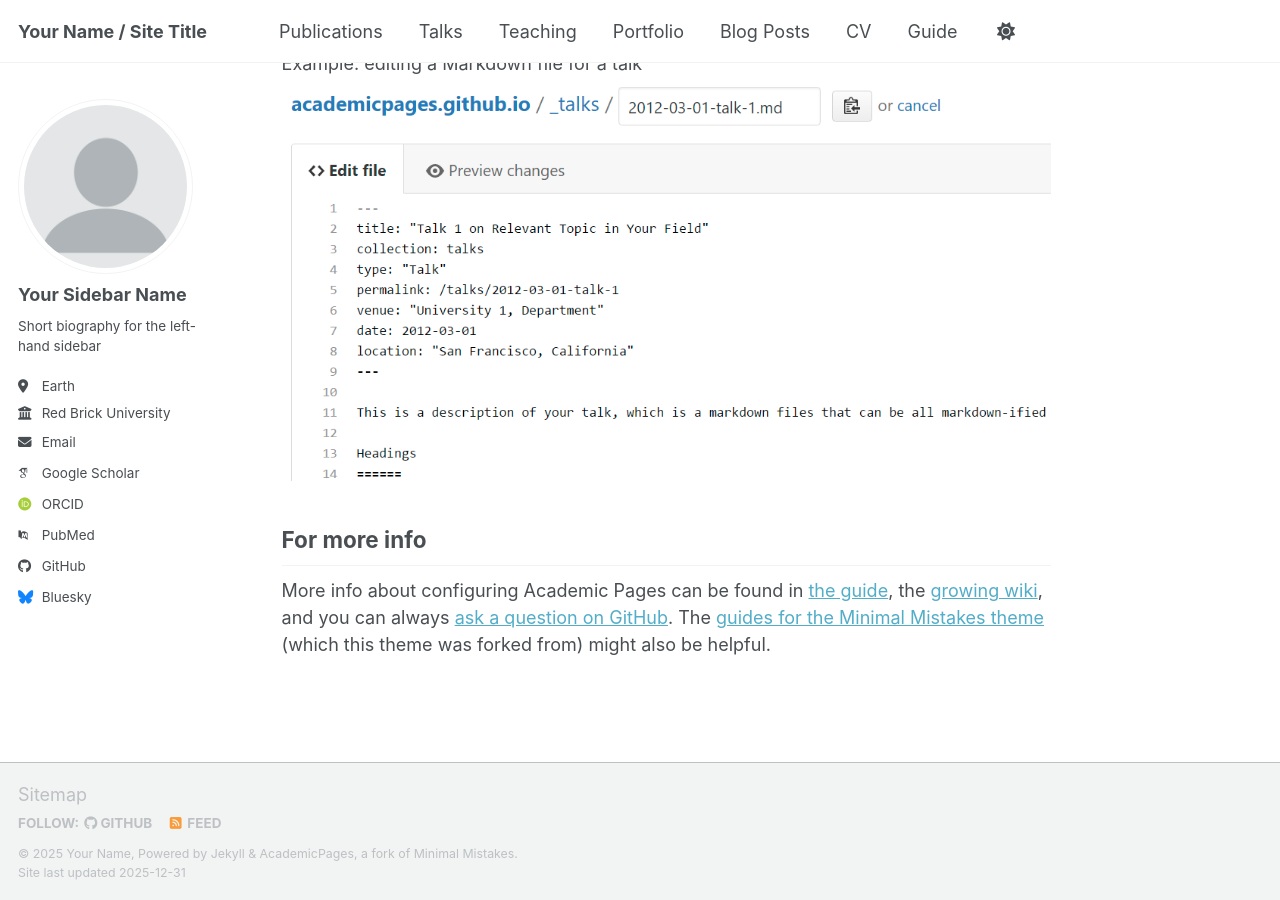
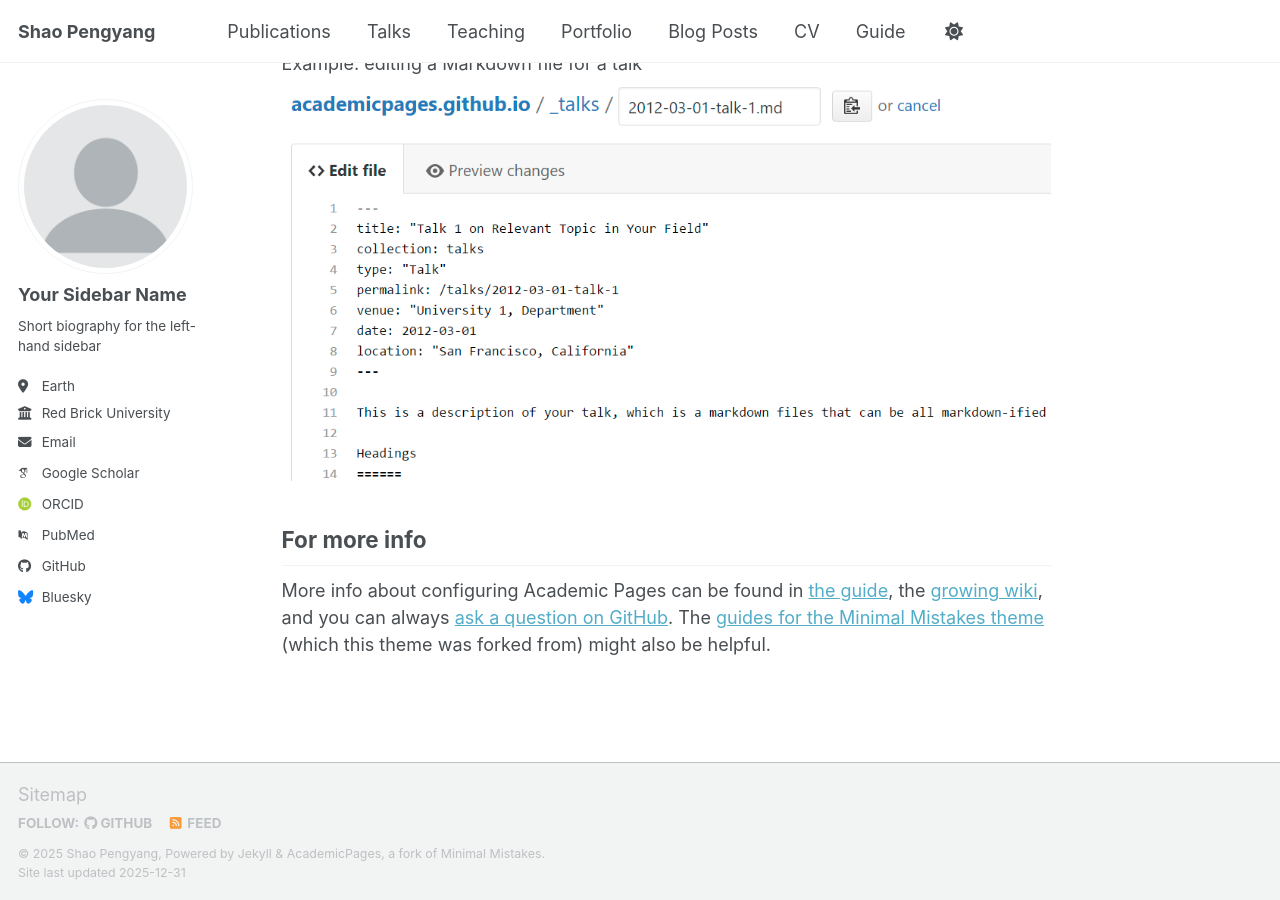
Before and after one commit to ShaoPengyang/ShaoPengyang.github.io, a Jekyll site: the page built from _pages/about.md, in a window 1280 px wide and 900 px high, scrolled down 2718 px. Built offline with Jekyll 4.4.1, drawn with Linux system fonts in a browser that asks for light colours; some web fonts are replaced; a script bundle is joined from its source files by our own code; library files that are not in the unit come from our copies.

Commit message:
Update _config.yml

```diff
--- a/_config.yml
+++ b/_config.yml
@@ -9,14 +9,14 @@
 # Basic Site Settings
 locale                   : "en-US"
 site_theme               : "default" # Currently available options are "default", "air"
-title                    : "Your Name / Site Title"
+title                    : "Shao Pengyang"
 title_separator          : "-"
-name                     : &name "Your Name"
-description              : &description "Your Name's academic portfolio"   # Update this with a general description of your site, this is the default if not overridden by a page
-url                      : https://academicpages.github.io # The base hostname & protocol for your site e.g. "https://[your GitHub username].github.io",
+name                     : &name "Shao Pengyang"
+description              : &description "Spy's academic portfolio"   # Update this with a general description of your site, this is the default if not overridden by a page
+url                      : https://shaopengyang.github.io/ # The base hostname & protocol for your site e.g. "https://[your GitHub username].github.io",
                                                            # or if you already have some other page hosted on Github then use "https://[your GitHub username].github.io/[Your Repo Name]"
 baseurl                  : "" # the subpath of your site, e.g. "/blog"
-repository               : "academicpages/academicpages.github.io"
+repository               : "shaopengyang.github.io/"
 
 # Site Author - The following control what appear as part of the author content on the side bar.
 #               If a field is blank the icon and link will not appear, otherwise it will be shown.
```
